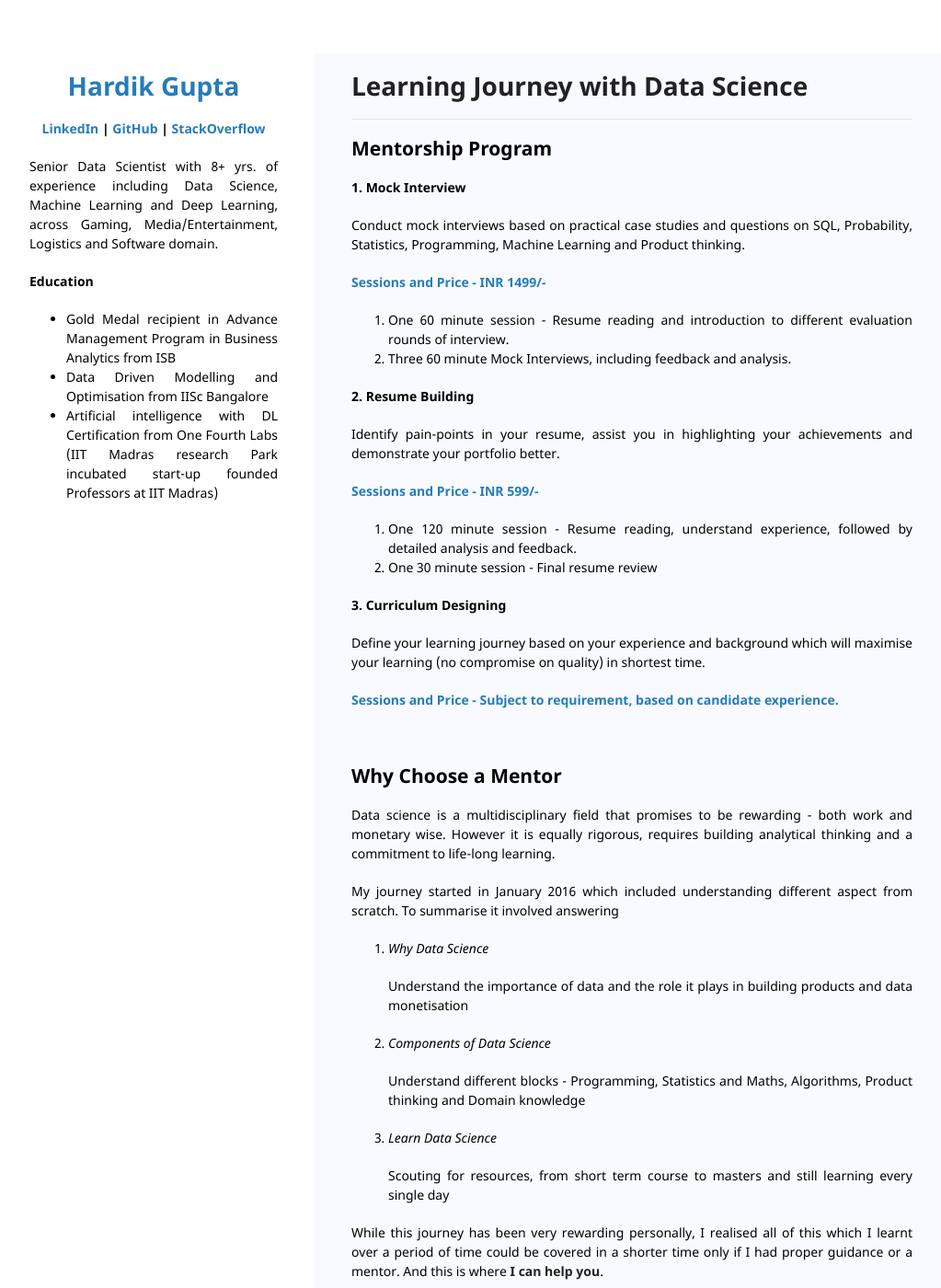
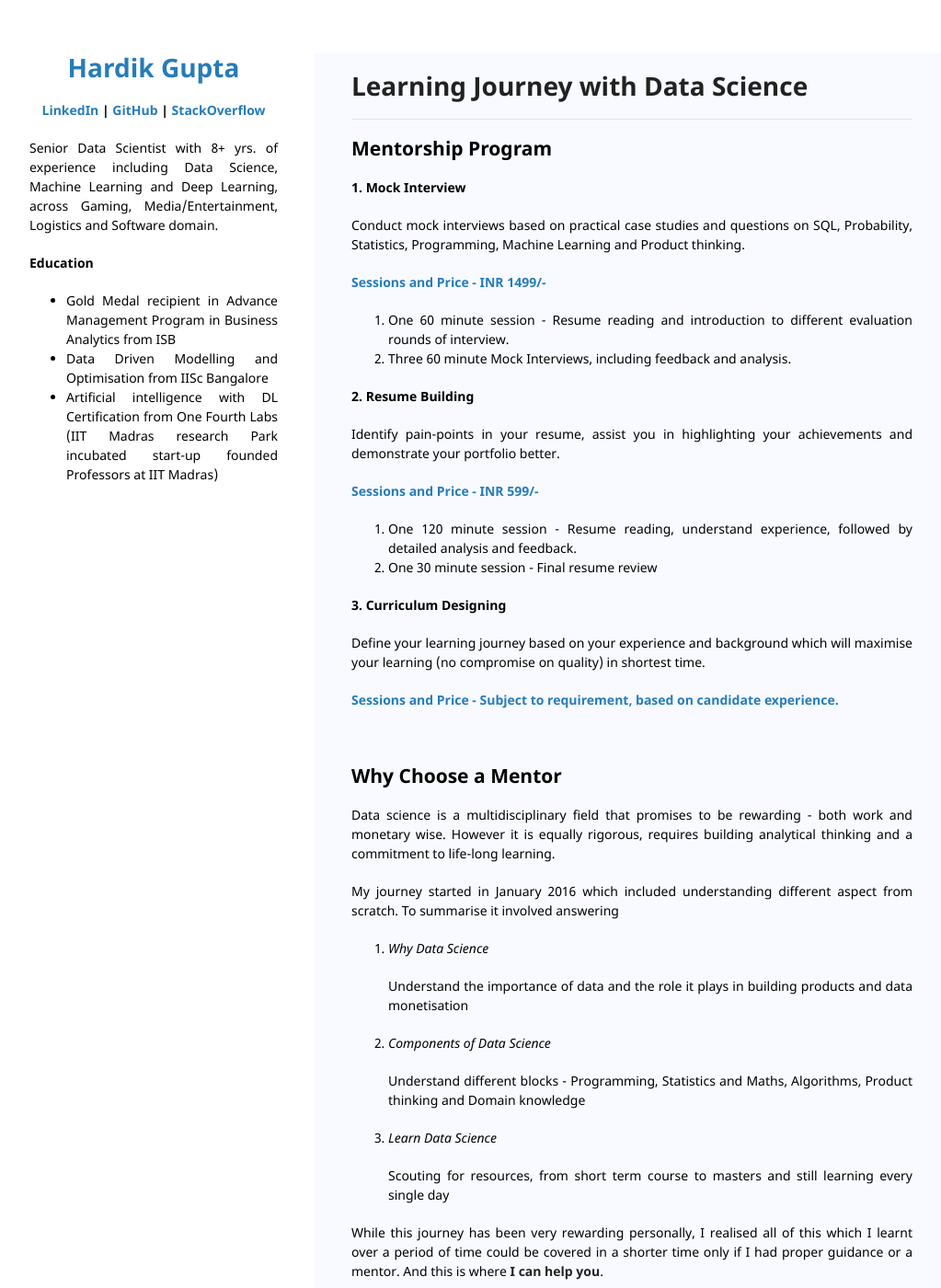
Before and after one commit to HardikLGupta/portfolio, a Jekyll site: the page built from index.md, in a window 1280 px wide and 1400 px high. Shown: the whole window at 92% size, without its empty margins (108-1131 px from the left). Built offline with Jekyll 4.4.1, drawn with Linux system fonts in a browser that asks for light colours; our own code applies the rules of GitHub Pages for plain Markdown files.

Commit message:
Update jekyll-theme-minimal.scss

```diff
--- a/_sass/jekyll-theme-minimal.scss
+++ b/_sass/jekyll-theme-minimal.scss
@@ -112,7 +112,7 @@ header {
   float:left;
   position:fixed;
   -webkit-font-smoothing:subpixel-antialiased;
-  padding-top: 20px;
+  --padding-top: 20px;
 }
 
 ul.downloads {
@@ -182,9 +182,7 @@ section {
   padding-bottom:50px;
   text-align: justify;
   background-color: #f8faff;
-  padding-left: 40px;
-  padding-right: 40px;
-  padding-top: 20px;
+  padding: 20px 40px 20px 40px;
 }
 
 small {
@@ -226,7 +224,7 @@ footer {
   section {
     border:1px solid #e5e5e5;
     border-width:1px 0;
-    padding:20px 0;
+    padding:20px 20px;
     margin:0 0 20px;
   }
 
```
